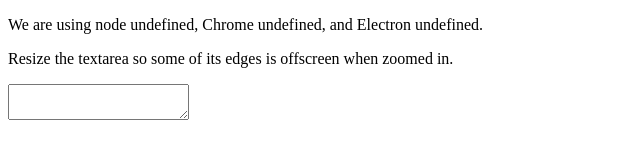
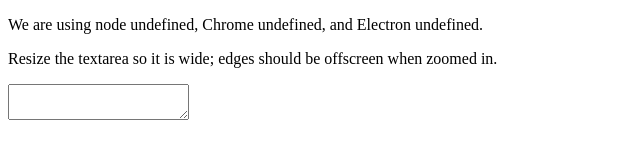
Before and after one commit to karanbirsingh/sample-electron-textarea-app, an Electron app: page index.html in a window 800 px wide. Shown: the full height of the page, 0-640 px from the left. Drawn offline with Linux system fonts and the light colour scheme.

Commit message:
Update index.html

```diff
--- a/index.html
+++ b/index.html
@@ -12,7 +12,7 @@
         and Electron <script>document.write(process.versions.electron)</script>.
     </p>
     <p>
-        Resize the textarea so some of its edges is offscreen when zoomed in.
+        Resize the textarea so it is wide; edges should be offscreen when zoomed in.
     </p>
     <textarea></textarea>
 </body>
```
